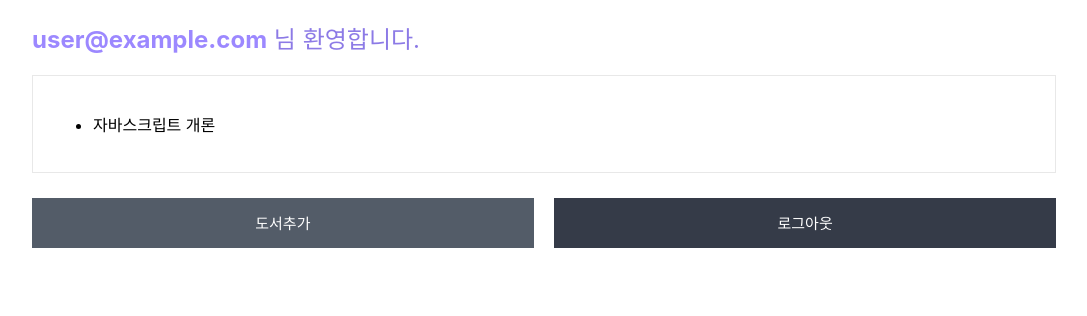
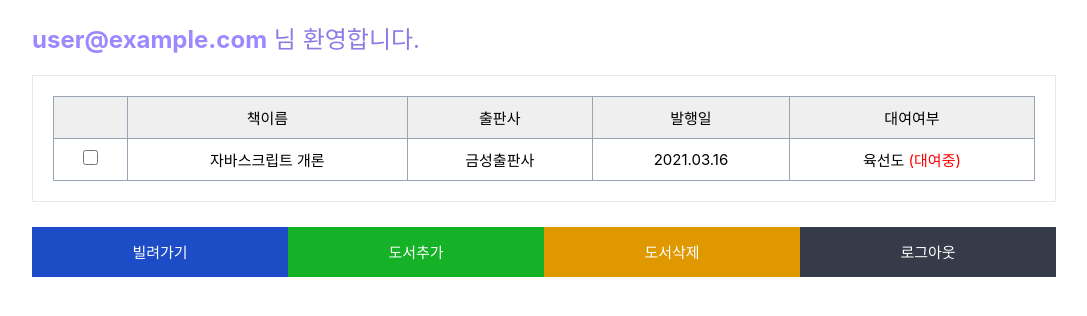
Before and after one commit to alexsando86/bookSystem, a React (Create React App) app: page /BookList in a window 1280 px wide. Shown: the top 316 px of the page, without its empty margins (96-1183 px from the left). Built offline with nearby package versions, Linux system fonts and the light colour scheme; no server answers; sample sign-in values are in the browser's storage.

Commit message:
booklist수정

```diff
--- a/src/components/BookList/BookList.jsx
+++ b/src/components/BookList/BookList.jsx
@@ -18,6 +18,10 @@ const BookList = ({ authService }) => {
 		});
 	}, []);
 
+	const onCheck = (e) => {
+		e.target.closest("tr").classList.toggle(styles.check);
+	}
+
 	return (
 		<section className={styles.booklist}>
 			{emailName !==null && (
@@ -26,13 +30,36 @@ const BookList = ({ authService }) => {
 				</h1>
 			)}
 			<div className={styles.bookBox}>
-				<ul className={styles.bookList}>
-					<li>자바스크립트 개론</li>
-				</ul>
+				<table className={styles.bookListTbl}>
+					<thead>
+						<tr>
+							<th className={styles.checked}></th>
+							<th className={styles.bookName}>책이름</th>
+							<th className={styles.publisher}>출판사</th>
+							<th className={styles.date}>발행일</th>
+							<th className={styles.status}>대여여부</th>
+						</tr>
+					</thead>
+					<tbody>
+						<tr>
+							<td><input className={styles.checkbox} type="checkbox" name="check" onClick={onCheck} /></td>
+							<td>자바스크립트 개론</td>
+							<td>금성출판사</td>
+							<td>2021.03.16</td>
+							<td>육선도 <span className={styles.stateBook}>(대여중)</span></td>
+						</tr>
+					</tbody>
+				</table>
 			</div>
 			<div className={styles.buttonBox}>
+				<button type="button" className={styles.rental}>
+					빌려가기
+				</button>
 				<button type="button" className={styles.addBook}>
 					도서추가
+				</button>
+				<button type="button" className={styles.removeBook}>
+					도서삭제
 				</button>
 				<button type="button" className={styles.logoutBox} onClick={onLogout}>
 					로그아웃
--- a/src/components/BookList/BookList.module.css
+++ b/src/components/BookList/BookList.module.css
@@ -21,7 +21,7 @@
 .buttonBox button {
 	border: 0;
 	background: none;
-	width: 49%;
+	flex:1;
 	height: 50px;
 	margin: 25px 0;
 	font-size: 15px;
@@ -32,5 +32,47 @@
 	background: #353b48;
 }
 .buttonBox .addBook {
-	background: #535c68;
+	background: #15b127;
 }
+.buttonBox .removeBook {
+	background: #df9800;
+}
+.buttonBox .rental {
+	background: #1c4dc7;
+}
+.bookListTbl {
+	width:100%;
+	border-collapse:collapse;
+}
+.bookListTbl th , .bookListTbl td {
+	padding:10px;
+	font-size:15px;
+	border:1px solid rgb(154, 165, 180);
+	text-align:center;
+}
+.bookListTbl .check {
+	background:#a0ff88
+}
+.bookListTbl th {
+	font-weight:normal;
+	background:#efefef;
+}
+.stateBook {
+	color:#ff0000;
+}
+.checkbox {
+	width:15px;
+	height:15px;
+}
+.bookName {
+
+}
+.publisher{
+
+}
+.date{
+
+}
+.status{
+
+}
--- a/src/components/Login/Login.module.css
+++ b/src/components/Login/Login.module.css
@@ -10,7 +10,7 @@
 	width: 500px;
 	height: 500px;
 	margin: 0 auto;
-	background: rgb(245, 163, 10);
+	background: rgb(245, 186, 78);
 	border-radius: 10px;
 	box-shadow: 5px 5px 0 0 #000;
 }
@@ -32,7 +32,7 @@
 	height: 40px;
 	margin: 10px 0 0;
 	padding: 0;
-	background: none #000;
+	background: none rgb(0, 0, 0);
 	color: #fff;
 	font-size: 13px;
 	border: 0;
```
